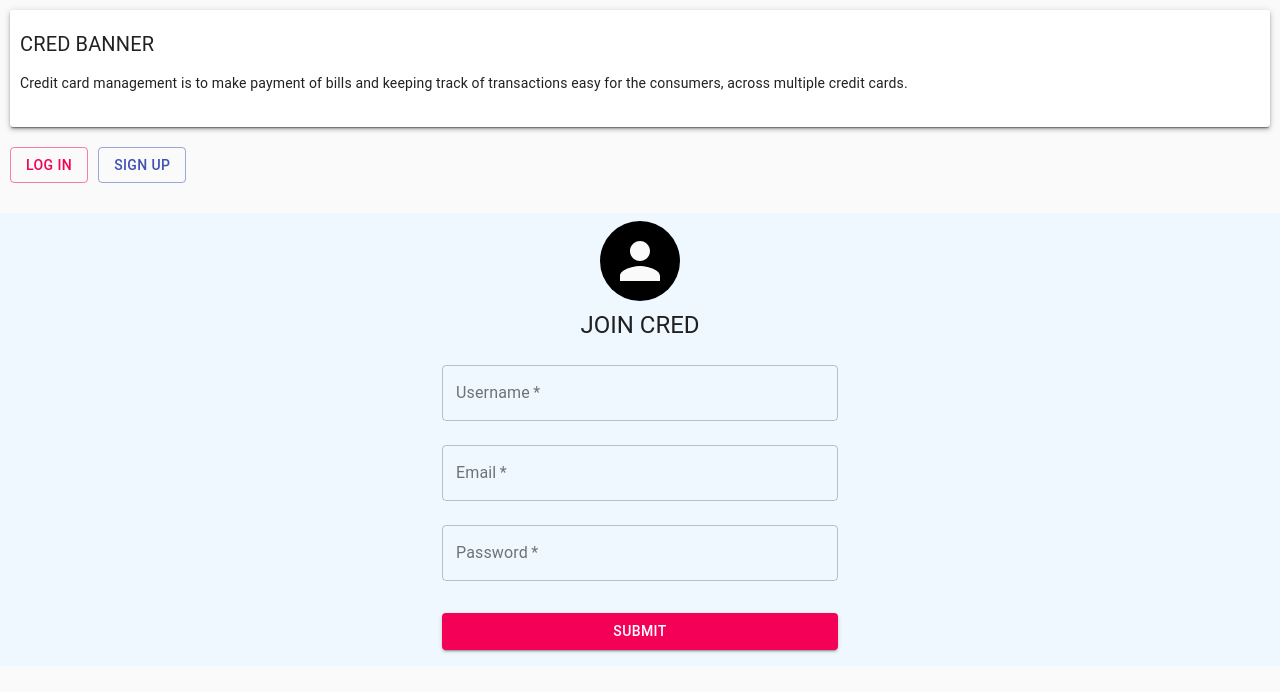
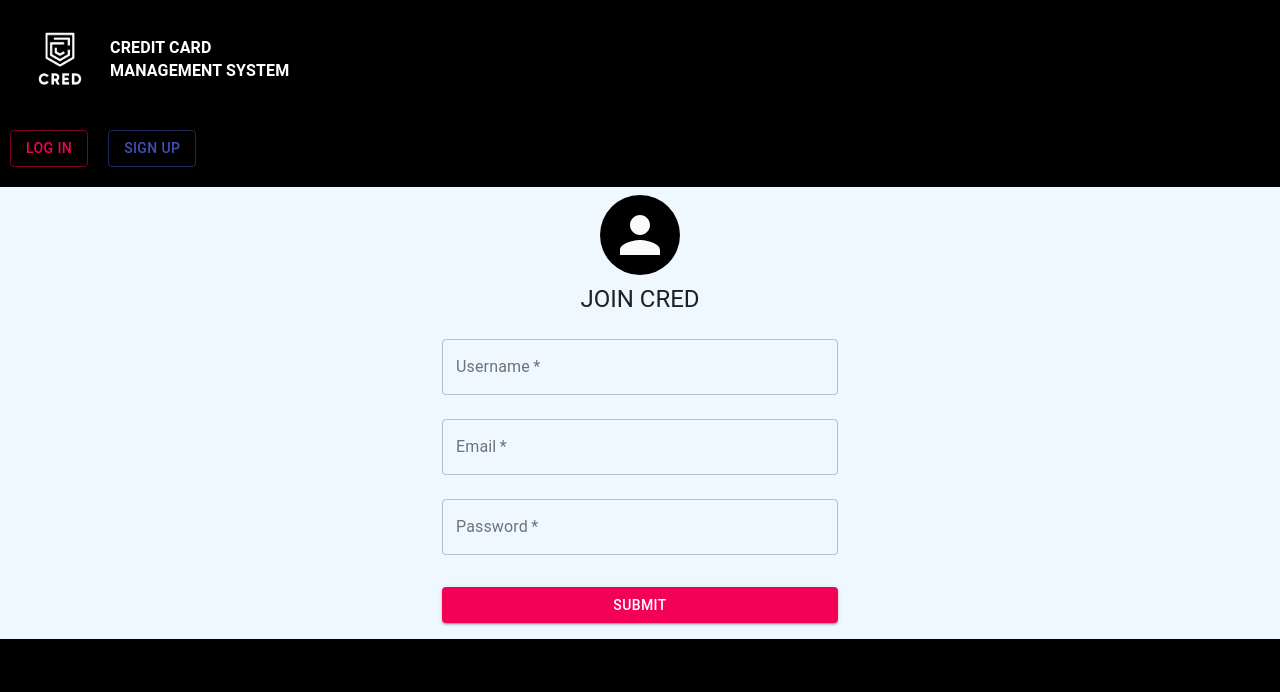
Before and after one commit to Crio-Winter-of-Doing-2021/CRED-T11, a React (Create React App) app in the folder cred-frontend/: page / in a window 1280 px wide. Shown: the top 692 px of the page. Built offline with nearby package versions, Linux system fonts and the light colour scheme.

Commit message:
design revamp

```diff
--- a/cred-frontend/public/index.html
+++ b/cred-frontend/public/index.html
@@ -10,6 +10,7 @@
       content="Web site created using create-react-app"
     />
     <link rel="apple-touch-icon" href="%PUBLIC_URL%/logo192.png" />
+
     <!--
       manifest.json provides metadata used when your web app is installed on a
       user's mobile device or desktop. See https://developers.google.com/web/fundamentals/web-app-manifest/
--- a/cred-frontend/src/components/AddCard/AddCard.js
+++ b/cred-frontend/src/components/AddCard/AddCard.js
@@ -11,6 +11,7 @@ import DialogContent from "@material-ui/core/DialogContent";
 import DialogContentText from "@material-ui/core/DialogContentText";
 import DialogTitle from "@material-ui/core/DialogTitle";
 import TextField from "@material-ui/core/TextField";
+import BottomBar from "../BottomBar/BottomBar";
 import alertify from "alertifyjs";
 import "alertifyjs/build/css/alertify.css";
 
--- a/cred-frontend/src/components/BottomBar/BottomBar.js
+++ b/cred-frontend/src/components/BottomBar/BottomBar.js
@@ -1,10 +1,11 @@
-import React, {useState, useEffect, useContext } from "react";
+import React, { useState, useEffect, useContext } from "react";
 import { makeStyles } from "@material-ui/core/styles";
 import BottomNavigation from "@material-ui/core/BottomNavigation";
 import BottomNavigationAction from "@material-ui/core/BottomNavigationAction";
 import ExitToAppIcon from "@material-ui/icons/ExitToApp";
 import AddBoxIcon from "@material-ui/icons/AddBox";
 import CreditCardIcon from "@material-ui/icons/CreditCard";
+import HomeIcon from "@material-ui/icons/Home";
 import { AuthContext } from "../../context";
 import { Redirect, useHistory } from "react-router";
 
@@ -15,12 +16,10 @@ export default function BottomBar() {
   const classes = useStyles();
   const logout = () => {
     authContext.logout();
-
-  }
-
+  };
 
   return (
-    <div>
+    <div className={classes.root}>
       <BottomNavigation
         value={value}
         onChange={(event, newValue) => {
@@ -29,6 +28,11 @@ export default function BottomBar() {
         showLabels
         className={classes.root}
       >
+        <BottomNavigationAction
+          onClick={() => history.push("/dashboard")}
+          label="Add card"
+          icon={<HomeIcon />}
+        />
         <BottomNavigationAction
           onClick={() => history.push("/addcard")}
           label="Add card"
@@ -51,6 +55,8 @@ export default function BottomBar() {
 
 const useStyles = makeStyles({
   root: {
-    // width: 500,
+    position: "fixed",
+    width: "100%",
+    top: "92%",
   },
 });
--- a/cred-frontend/src/components/Landing/Landing.js
+++ b/cred-frontend/src/components/Landing/Landing.js
@@ -1,65 +1,53 @@
-import { Box, Button, Card, makeStyles } from "@material-ui/core";
+import { Box, Button, Card } from "@material-ui/core";
 import React, { useState } from "react";
 import LogIn from "../Login/Login";
 import SignUp from "../Signup/Signup";
+import classes from "./Landing.module.css";
+import credLogo from "../../assests/circle_logo.png";
 
 export default function Landing() {
-  const classes = useStyles();
-
   const [isLoginOption, setisLoginOption] = useState(false);
   const handleOption = (value) => {
     setisLoginOption(value);
-  }
+  };
 
-  const onSuccess = () =>{
-    setisLoginOption(true)
-  }
+  const onSuccess = () => {
+    setisLoginOption(true);
+  };
 
   return (
     <div className={classes.root}>
-      <Box boxShadow={3} className={classes.box}>
-        <Card className={classes.card}>
-          <span className={classes.title}>CRED BANNER</span>
-          <p className={classes.para}>
-          Credit card management is to make payment of bills and keeping track of transactions easy for the consumers, across multiple credit cards.
+      <div className={classes.titleData}>
+        <img src={credLogo} className={classes.logo} />
+        <div className={classes.title}>
+          <p>
+            CREDIT CARD
+            <br />
+            MANAGEMENT SYSTEM
           </p>
-        </Card>
-      </Box>
-      <div className={classes.box}>
-        <Button className={classes.button} onClick={()=>handleOption(true)} variant="outlined" color="secondary">
+        </div>
+      </div>
+      <div>
+        <Button
+          className={classes.button}
+          onClick={() => handleOption(true)}
+          variant="outlined"
+          color="secondary"
+        >
           Log in
         </Button>
-        <Button className={classes.button} onClick={()=>handleOption(false)}  variant="outlined" color="primary">
+        <Button
+          className={classes.button}
+          onClick={() => handleOption(false)}
+          variant="outlined"
+          color="primary"
+        >
           Sign Up
         </Button>
       </div>
-      <div className={classes.regCard} >{isLoginOption ? <LogIn /> : <SignUp onSuccess={onSuccess} />}</div>
+      <div className={classes.regCard}>
+        {isLoginOption ? <LogIn /> : <SignUp onSuccess={onSuccess} />}
+      </div>
     </div>
   );
 }
-
-const useStyles = makeStyles((theme) => ({
-  root: {
-    // backgroundColor: 'black',
-  },
-  box: {
-    margin: 10,
-  },
-  card: {
-    display: "flex",
-    flexDirection: "column",
-    padding: "20px 10px",
-  },
-  title: {
-    fontSize: 20,
-  },
-  para: {
-    textAlign: "justify",
-  },
-  button: {
-    margin: "10px 10px 20px 0px",
-  },
-  regCard: {
-      backgroundColor: 'aliceblue'
-  }
-}));
--- /dev/null
+++ b/cred-frontend/src/components/Landing/Landing.module.css
@@ -0,0 +1,42 @@
+.card {
+  display: flex;
+  flex-direction: column;
+  padding: 20px 10px;
+}
+
+.para {
+  text-align: justify;
+}
+
+.regCard {
+  background-color: aliceblue;
+}
+
+.button {
+  margin: 10px 10px 20px 10px !important;
+}
+
+.root {
+  height: 100vh;
+  background-color: black;
+}
+
+.logo {
+    height: 80px;
+    width: 80px;
+    margin: 10px;
+}
+
+.titleData {
+    display: flex;
+    padding: 10px;
+    align-items: center;
+    font-size: 16px;
+    font-weight: bold;
+}
+
+.title {
+    display: flex;
+    flex-direction: column;
+    color: white;
+}
--- a/cred-frontend/src/components/Statement/Statement.js
+++ b/cred-frontend/src/components/Statement/Statement.js
@@ -13,6 +13,7 @@ import axios from "axios";
 import Typography from "@material-ui/core/Typography";
 import { setAxiosAuthToken } from "../../utils/Utils";
 import EmptyPage from "../EmptyPage/EmptyPage";
+import BottomBar from "../BottomBar/BottomBar";
 
 export default function Statement() {
   const classes = useStyles();
@@ -43,10 +44,7 @@ export default function Statement() {
         <h3>My statement</h3>
 
         {statements?.length ? (
-          <Link
-            className={classes.link}
-            to={`/pay/${cardId}`}
-          >
+          <Link className={classes.link} to={`/pay/${cardId}`}>
             <Button variant="outlined" color="primary">
               pay
             </Button>
@@ -93,6 +91,7 @@ export default function Statement() {
       ) : (
         <EmptyPage text="you have no statements" />
       )}
+      <BottomBar />
     </div>
   );
 }
@@ -119,6 +118,6 @@ const useStyles = makeStyles((theme) => ({
     textDecoration: "none",
   },
   month: {
-    textAlign: 'center'
+    textAlign: "center",
   },
 }));
--- a/cred-frontend/src/components/ViewCard/ViewCard.js
+++ b/cred-frontend/src/components/ViewCard/ViewCard.js
@@ -4,6 +4,8 @@ import { makeStyles } from "@material-ui/core/styles";
 import axios from "axios";
 import { setAxiosAuthToken } from "../../utils/Utils";
 import EmptyPage from "../EmptyPage/EmptyPage";
+import BottomBar from "../BottomBar/BottomBar";
+
 
 export default function ViewCard() {
   const classes = useStyles();
@@ -37,6 +39,7 @@ export default function ViewCard() {
       ) : (
         <EmptyPage text="you dont have any card pls add cards" />
       )}
+      <BottomBar/>
     </div>
   );
 }
```
Also changed, not shown: cred-frontend/src/assests/circle_logo.png (added).
